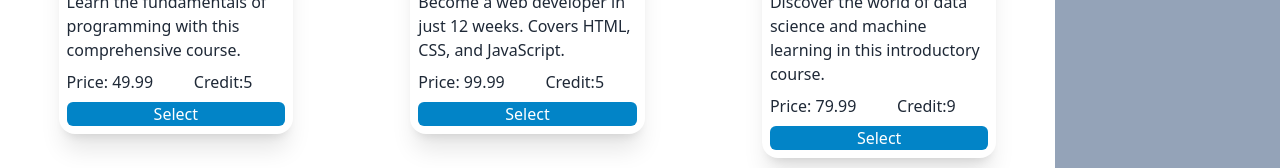
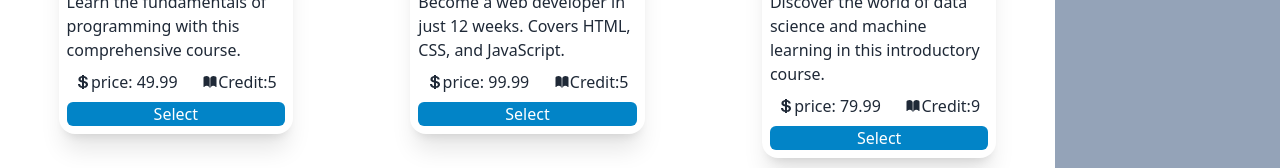
Before and after one commit to Pritom003/Course-Roaster, a React (Vite) app: page / in a window 1280 px wide. Shown: the part 410-578 px from the top of the page. Built offline with nearby package versions, Linux system fonts and the light colour scheme.

Commit message:
added  icons

```diff
--- a/package.json
+++ b/package.json
@@ -11,7 +11,8 @@
   },
   "dependencies": {
     "react": "^18.2.0",
-    "react-dom": "^18.2.0"
+    "react-dom": "^18.2.0",
+    "react-icons": "^4.11.0"
   },
   "devDependencies": {
     "@types/react": "^18.2.15",
--- a/src/COMPONENTS/Card/Card.jsx
+++ b/src/COMPONENTS/Card/Card.jsx
@@ -1,5 +1,8 @@
 
 import PropTypes from 'prop-types';
+import { IoLogoUsd} from "react-icons/io";
+import { IoIosBook} from "react-icons/io";
+
 
 const Card = ({blog, handleselection}) => {
   const {cover_image ,price, course_name,course_details,credit}=blog
@@ -42,8 +45,8 @@ const Card = ({blog, handleselection}) => {
     <p>{course_details}</p>
 
     <div className=' flex gap-2'>
-      <p> Price: {price}</p>
-      <p> Credit:{credit}</p>
+    <p className='flex justify-center items-center  align-middle'> <IoLogoUsd></IoLogoUsd> price: {price}</p>
+      <p className='flex justify-center items-center align-middle'> <IoIosBook></IoIosBook>Credit:{credit}</p>
     </div>
 
     <div className="card-actions justify-center w-full">
```
Also changed, not shown: 1 other file (tests, documents, lock files or other folders).
